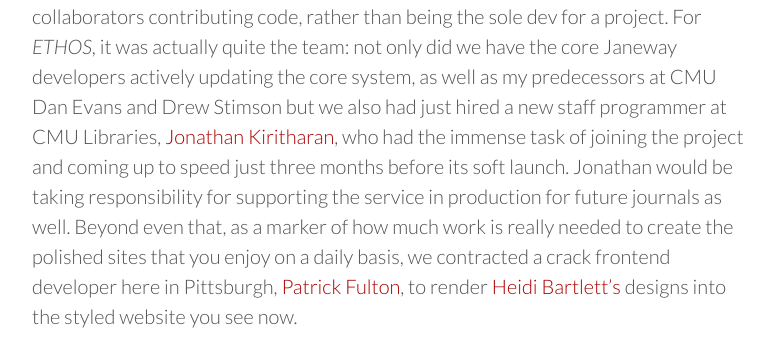
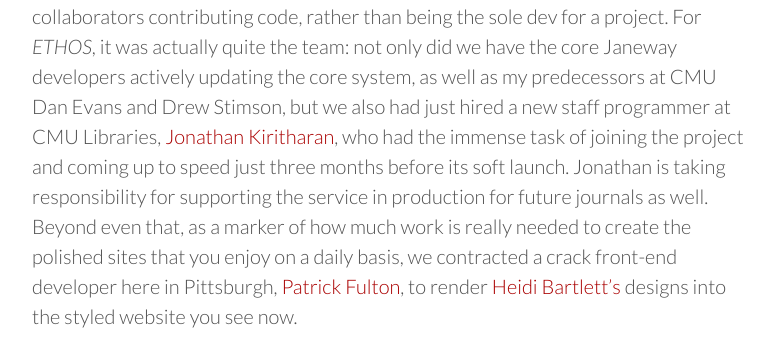
Before and after one commit to mdlincoln/mdlincoln.github.io, a Jekyll site: the page built from _posts/2019-11-21-dealing-with-django-_ethos_-and-the-cmu-library-publishing-service.md, in a window 1280 px wide and 900 px high, scrolled down 1553 px. Shown: the part 226-580 px from the top of the window, without its empty margins (248-1031 px from the left). Built offline with Jekyll 4.4.1, drawn with Linux system fonts in a browser that asks for light colours; nearby versions of some CDN libraries; a script that is not in the unit is left out.

Commit message:
Update Post “2019-11-21-dealing-with-django-_ethos_-and-the-cmu-library-publishing-service”

```diff
--- a/_posts/2019-11-21-dealing-with-django-_ethos_-and-the-cmu-library-publishing-service.md
+++ b/_posts/2019-11-21-dealing-with-django-_ethos_-and-the-cmu-library-publishing-service.md
@@ -27,4 +27,4 @@
 The reason this was so crucial is that our installation of Janeway would not just be dedicated to _ETHOS_, but would in fact become a core service for the nascent [CMU Library Publishing Service](https://lps.library.cmu.edu), with plans to support the production and publishing of several CMU-affiliated journals.
 Because we were keeping an eye on this several years down the road, it was a priority for our platform to be relatively modular, letting us build out custom capabilities for select publications while still keeping our core deployment of Janeway up to date with new code coming in from the hardworking team at Birkbeck CTP.
 
-This was also one of the roughly 50% of projects (so far) where I had fellow collaborators contributing code, rather than being the sole dev for a project. For _ETHOS_, it was actually quite the team: not only did we have the core Janeway developers actively updating the core system, as well as my predecessors at CMU Dan Evans and Drew Stimson but we also had just hired a new staff programmer at CMU Libraries, [Jonathan Kiritharan](https://library.cmu.edu/about/people/jonathan-kiritharan), who had the immense task of joining the project and coming up to speed just three months before its soft launch. Jonathan would be taking responsibility for supporting the service in production for future journals as well. Beyond even that, as a marker of how much work is really needed to create the polished sites that you enjoy on a daily basis, we contracted a crack frontend developer here in Pittsburgh, [Patrick Fulton](https://twitter.com/patrickfulton), to render [Heidi Bartlett's](https://library.cmu.edu/about/people/heidi-bartlett) designs into the styled website you see now.
+This was also one of the roughly 50% of projects (so far) where I had fellow collaborators contributing code, rather than being the sole dev for a project. For _ETHOS_, it was actually quite the team: not only did we have the core Janeway developers actively updating the core system, as well as my predecessors at CMU Dan Evans and Drew Stimson, but we also had just hired a new staff programmer at CMU Libraries, [Jonathan Kiritharan](https://library.cmu.edu/about/people/jonathan-kiritharan), who had the immense task of joining the project and coming up to speed just three months before its soft launch. Jonathan is taking responsibility for supporting the service in production for future journals as well. Beyond even that, as a marker of how much work is really needed to create the polished sites that you enjoy on a daily basis, we contracted a crack front-end developer here in Pittsburgh, [Patrick Fulton](https://twitter.com/patrickfulton), to render [Heidi Bartlett's](https://library.cmu.edu/about/people/heidi-bartlett) designs into the styled website you see now.
```
